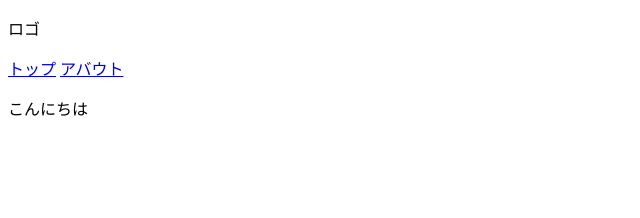
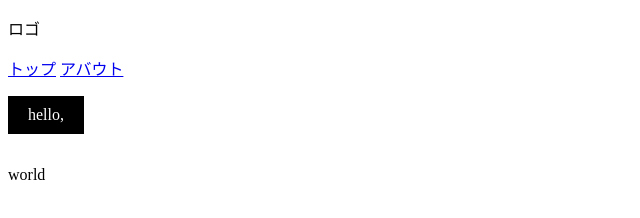
Before and after one commit to goto-ryota56/vite-template, a website built with Vite: page src/index.html in a window 1280 px wide. Shown: the whole page, without its empty margins (0-640 px from the left). Built offline with nearby package versions, Linux system fonts and the light colour scheme.

Commit message:
jquery標準装備

```diff
--- a/package.json
+++ b/package.json
@@ -27,6 +27,7 @@
   },
   "dependencies": {
     "gsap": "^3.11.4",
+    "jquery": "^3.6.4",
     "lil-gui": "^0.18.1",
     "three": "^0.151.3"
   }
--- a/src/index.html
+++ b/src/index.html
@@ -8,7 +8,8 @@
   </head>
   <body>
     {{> header}}
-    <p>こんにちは</p>
+    <p class="hello">hello,</p>
+    <p class="world">world</p>
     <script type="module" defer src="./scripts/script.js"></script>
   </body>
 </html>
--- a/src/scripts/script.js
+++ b/src/scripts/script.js
@@ -1 +1,5 @@
-console.log("hello!,");
+import $ from "jquery";
+
+$(".hello").on("click", function () {
+  $(".world").fadeToggle();
+});
--- a/src/styles/style.scss
+++ b/src/styles/style.scss
@@ -2,5 +2,14 @@ html {
   body {
     width: 100%;
     height: 10%;
+    .hello {
+      display: inline-block;
+      cursor: pointer;
+      padding: 10px 20px;
+      background: #000;
+      color: #fff;
+    }
+    .world {
+    }
   }
 }
```
Also changed, not shown: 1 other file.
